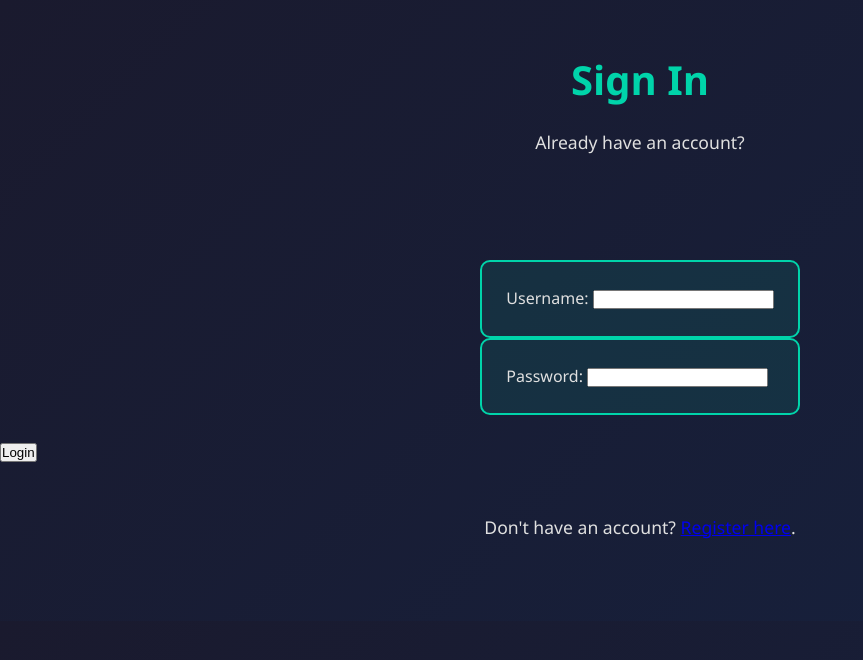
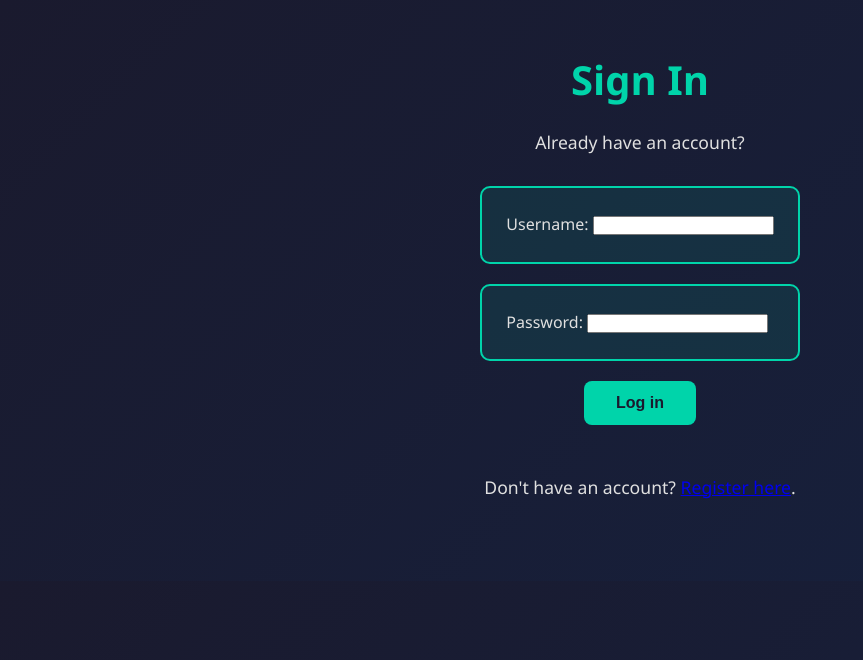
Before and after one commit to MRusnak40/School_WEB_PSS_YEAR_WORK, a Django app: page / in a window 1280 px wide. Shown: the top 660 px of the page, without its empty margins (0-863 px from the left). Run offline with Django 5.2, Linux system fonts and the light colour scheme.

Commit message:
Created login regisertion form

```diff
--- a/Backend/GymProject/GymApp/static/login.css
+++ b/Backend/GymProject/GymApp/static/login.css
@@ -3,10 +3,8 @@
     display: flex;
 
     justify-content: center;
-    margin: 0 auto;
-    padding: 1.5rem;
-    border-radius: 10px;
-    box-shadow: 0 0 10px rgba
+    margin-top: -50px;
+
 
 }
 
@@ -16,4 +14,35 @@
     border-radius: 10px;
     padding: 1.5rem;
     transition: all 0.3s ease;
+    margin-bottom: 20px;
 }
+
+.login-card:hover {
+    box-shadow: 0 10px 20px rgba(0, 212, 170, 0.3);
+    transform: translateY(-2px);
+}
+
+.login-btn {
+    padding: 0.8rem 2rem;
+    background: var(--accent-green);
+    color: var(--text-dark);
+    border: none;
+    border-radius: 8px;
+    font-weight: bold;
+    font-size: 1rem;
+    cursor: pointer;
+    transition: all 0.3s ease;
+}
+
+.login-btn:hover {
+    background: #00b896;
+    transform: translateY(-2px);
+    box-shadow: 0 5px 15px rgba(0, 212, 170, 0.3);
+}
+
+.btn-box {
+    display: flex;
+    justify-content: center;
+
+
+}
--- a/Backend/GymProject/GymApp/templates/login.html
+++ b/Backend/GymProject/GymApp/templates/login.html
@@ -38,8 +38,8 @@
           </div>
         </div>
 
-        <div>
-          <button type="submit">Login</button>
+        <div class="btn-box">
+          <button class="login-btn" type="submit">Log in</button>
         </div>
 
         <div class="hero">
```
Also changed, not shown: Backend/GymProject/GymApp/templates/register.html (+13 -4 lines), Backend/GymProject/db.sqlite3.
